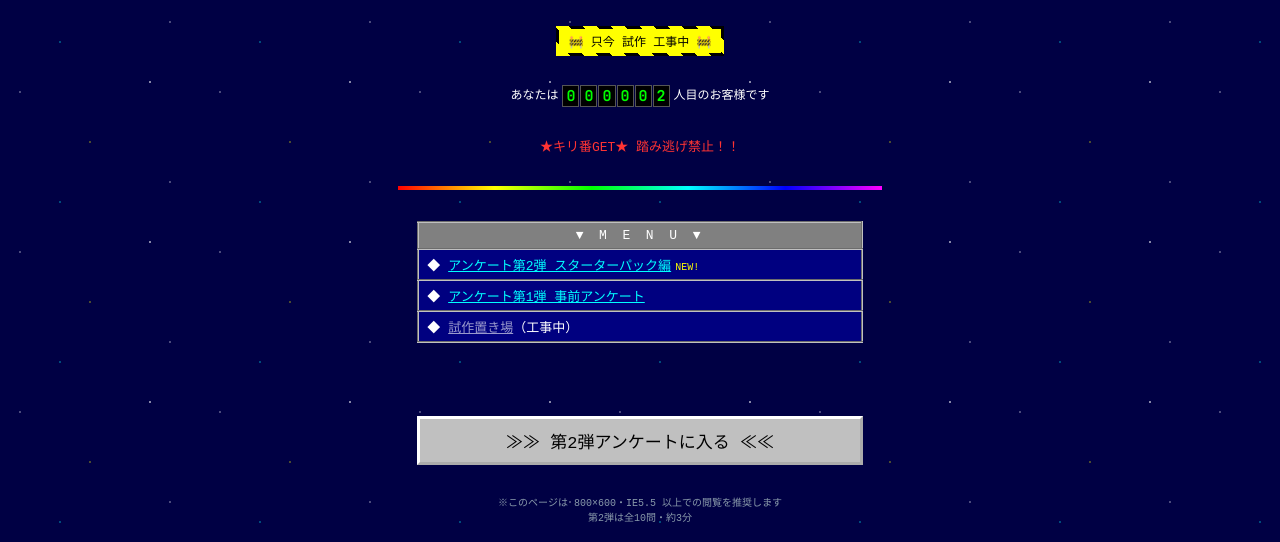
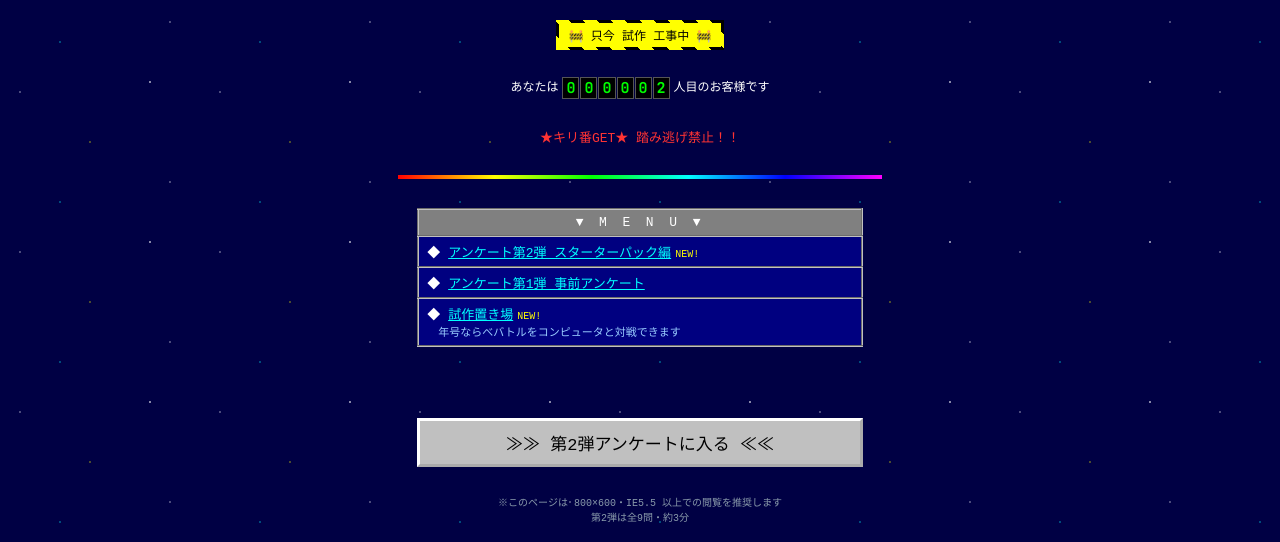
Before and after one commit to saltums/nengo-battle, a plain HTML site: page docs/survey.html in a window 1280 px wide. Shown: the part 258-800 px from the top of the page. Drawn offline with Linux system fonts and the light colour scheme; a web font is replaced by a local one.

Commit message:
Survey: drop cheating question, link trial version from the prototype corner
Co-Authored-By: Claude Opus 5.5 <noreply@anthropic.com>
Claude-Session: https://claude.ai/code/session_01XUoWe8eexhXSWyCnVnQ36G

```diff
--- a/docs/survey.html
+++ b/docs/survey.html
@@ -158,8 +158,6 @@ const FORMS={
   opts:[['A','✍️','先生が用意する'],['B','🤖','こちらで下書き→\n先生が確かめる\n（★おすすめ）']]},
  {sec:'make',id:'login',s:'ログインのやり方',t:'ログインのやり方はどうしますか？',sub:'集めたカードを授業をまたいで残すために、生徒ごとの記録が要ります。本名やメールは使わない形にしたいです',other:1,
   opts:[['A','🔑','先生がIDと\n4けたの番号を配る\n（★おすすめ）'],['B','🌐','Googleアカウント\nで入る'],['C','📱','ログインなし\n（端末にだけ残す）']]},
- {sec:'make',id:'cheat',s:'ズル対策',t:'ズル（持ち物の書きかえ）への対策は？',sub:'詳しい生徒なら手持ちを書きかえられます。きちんと防ぐにはサーバーの仕組みを足します（クラス1つ分ならほぼ無料の範囲）',other:1,
-  opts:[['A','🧪','試すあいだは\n気にしない\n（★おすすめ）'],['B','🛡️','最初から\nきちんと防ぐ']]},
  {sec:'make',id:'plan',s:'作る順番',t:'どんな順番で作りますか？',other:1,
   opts:[['A','🐣','まずログインなしで\n1回の授業だけ試す\n（★おすすめ）'],['B','🏗️','最初から\nログイン・記録つき']]},
  {sec:'make',id:'memo',s:'ほかに伝えたいこと',t:'ほかに伝えたいことはありますか？',type:'text',sub:'パックの中身の案、遊び方のこだわりなど。なければ空欄のまま次へ',ph:'例：戦争パックには〇〇も入れたい'},
@@ -237,7 +235,7 @@ function render(){
 function intro(){
   document.body.classList.add('retro');
   screen.innerHTML=`<div class="rt">
-    <marquee scrollamount="5">★☆★ ようこそいらっしゃいました！！ カードゲーム制作委員会 公式ホームページへ ★☆★ アンケート第2弾 スターターパック編 公開しました！！ ご協力お願いいたします m(_ _)m ★☆★</marquee>
+    <marquee scrollamount="5">★☆★ ようこそいらっしゃいました！！ カードゲーム制作委員会 公式ホームページへ ★☆★ アンケート第2弾 スターターパック編 公開しました！！ ご協力お願いいたします m(_ _)m ★☆★ 試作置き場もオープン！ コンピュータと対戦できます ★☆★</marquee>
     <div class="since">Since 2026.11.19 ／ 最終更新：2026.11.26</div>
     <div class="logo">★カードゲーム★<br>制作委員会</div>
     <div class="catch">～アイデア、聞かせてください～</div>
@@ -249,7 +247,7 @@ function intro(){
       <tr><td class="h">▼ M E N U ▼</td></tr>
       <tr><td>◆ <a id="go2">アンケート第2弾 スターターパック編</a><span class="new blink">NEW!</span></td></tr>
       <tr><td>◆ <a id="go1">アンケート第1弾 事前アンケート</a></td></tr>
-      <tr><td>◆ <a class="dead" data-m="試作置き場は工事中です。完成までもうしばらくお待ちください">試作置き場</a>（工事中）</td></tr>
+      <tr><td>◆ <a href="https://claude.ai/artifact/VvhVthNoG7FuyWVaeYsr4L" target="_blank" rel="noopener">試作置き場</a><span class="new blink">NEW!</span><br><span style="font-size:11px;color:#9cf">　年号ならべバトルをコンピュータと対戦できます</span></td></tr>
     </table>
     <div class="msg2" id="m2"></div>
     <button class="enter" id="st">≫≫ 第2弾アンケートに入る ≪≪</button>
```
Also changed, not shown: docs/decisions.html (+1 -1 lines).
